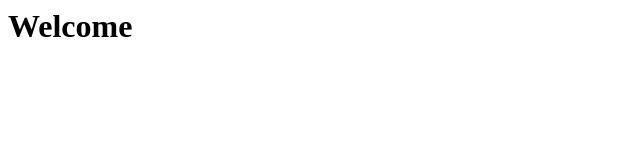
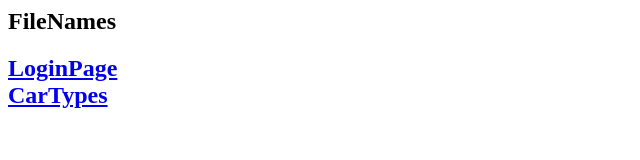
Before and after one commit to swetha9627/cabapp-ui, a plain HTML site: page index.html in a window 1280 px wide. Shown: the whole page, without its empty margins (0-640 px from the left). Drawn offline with Linux system fonts and the light colour scheme.

Commit message:
Update index.html

```diff
--- a/index.html
+++ b/index.html
@@ -1 +1,7 @@
-<h1>Welcome<h1>
+<h2>FileNames<h2>
+  <body>
+  <a href="LoginPage.html target="_blank">LoginPage</a>
+                                         <br/>
+                                         <a href="CapApp.html">CarTypes</a>
+                                                              <br/>
+                                                              </body>
```
